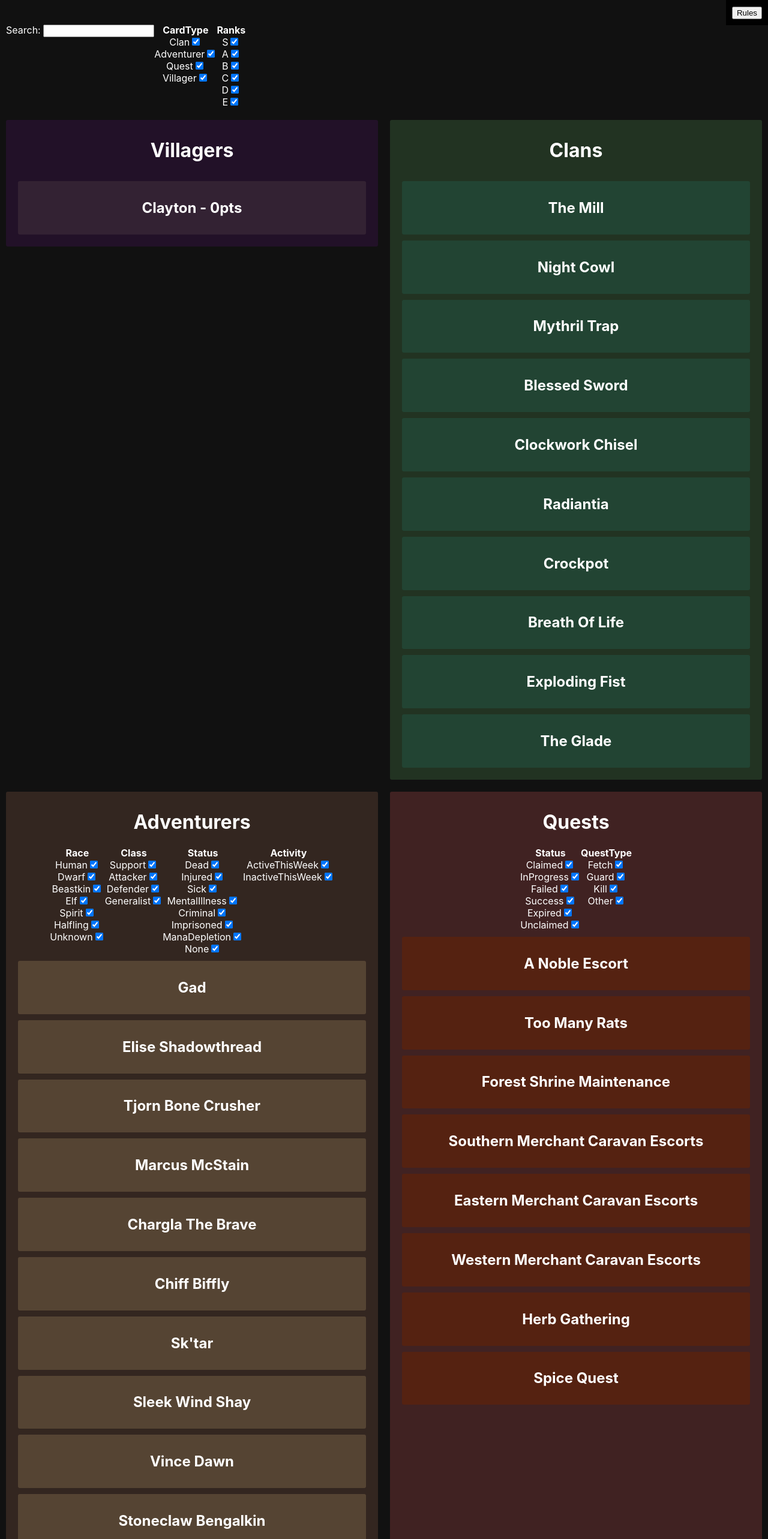
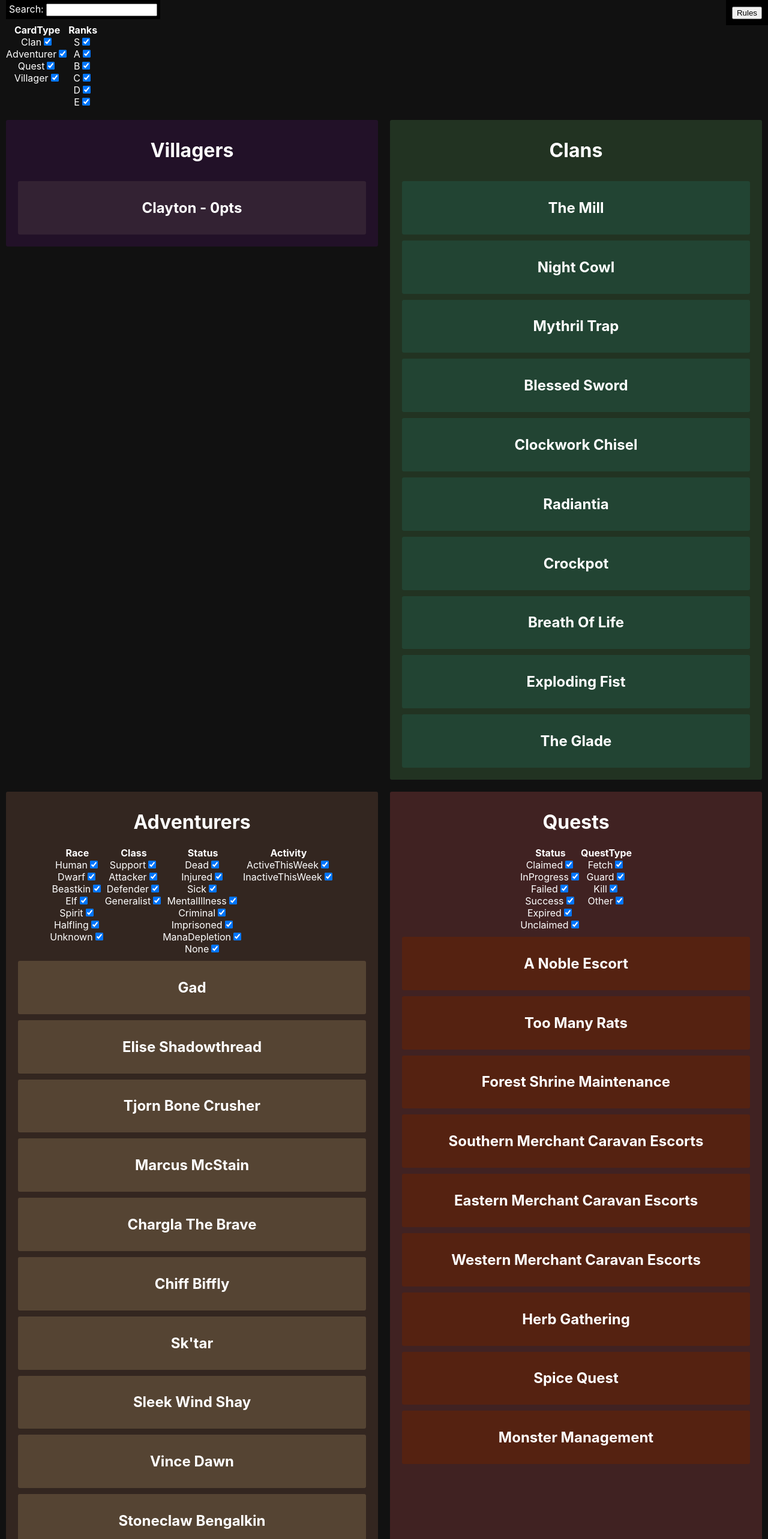
Before and after one commit to claytonweller/fantasy, a React (Create React App) app: page / in a window 1280 px wide. Shown: the top 2566 px of the page at 60% size. Built offline with nearby package versions, Linux system fonts and the light colour scheme.

Commit message:
Search box always visible

```diff
--- a/src/components/Search.tsx
+++ b/src/components/Search.tsx
@@ -25,7 +25,14 @@ export default function Search(props:{
       justifyItems: 'center',
       padding: '40px 10px 10px 10px'
     }}>
-      <div>
+      <div style={{
+        position: 'fixed',
+        top: 0,
+        backgroundColor: 'black',
+        zIndex: 1000,
+        // margin: '5px',
+        padding: '5px'
+      }}>
         <label htmlFor='searchText'>Search: </label>
         <input
           id='searchText'
--- a/src/data/raw/adventurers.ts
+++ b/src/data/raw/adventurers.ts
@@ -82,6 +82,11 @@ export const rawAdventurers:IRawAdventurer[] = [
     status: [],
     traits: [],
     questParties: [
+      {
+        partyId: 'p3-q1-7',
+        metrics:[
+        ]
+      },
     ]
   },
   {
@@ -97,6 +102,11 @@ export const rawAdventurers:IRawAdventurer[] = [
     status: [],
     traits: [],
     questParties: [
+      {
+        partyId: 'p3-q1-7',
+        metrics:[
+        ]
+      },
     ]
   },
   {
@@ -178,6 +188,11 @@ export const rawAdventurers:IRawAdventurer[] = [
     status: [],
     traits: [],
     questParties: [
+      {
+        partyId: 'p1-q1-7',
+        metrics:[
+        ]
+      },
     ]
   },
   {
@@ -288,6 +303,12 @@ export const rawAdventurers:IRawAdventurer[] = [
     status: [],
     traits: [],
     questParties: [
+      {
+        partyId: 'p4-q1-7',
+        metrics:[
+
+        ]
+      },
     ]
   },
   {
@@ -325,13 +346,19 @@ export const rawAdventurers:IRawAdventurer[] = [
     races: [AdventurerRaces.Human],
     rank: Ranks.C,
     class: AdventurerClasses.Generalist,
-    className: 'The Fixer',
+    className: 'Sun Priestess',
     bio: `The newest addition to the Blessed Sword Clan. She's young but shows great potential.`,
     clanId: 'c4',
     nicknames: [],
     status: [],
     traits: [],
     questParties: [
+      {
+        partyId: 'p4-q1-7',
+        metrics:[
+
+        ]
+      },
     ]
   },
   {
@@ -947,6 +974,12 @@ export const rawAdventurers:IRawAdventurer[] = [
     status: [],
     traits: [],
     questParties: [
+      {
+        partyId: 'p2-q1-4',
+        metrics:[
+
+        ]
+      },
     ]
   },
   {
@@ -1205,6 +1238,11 @@ export const rawAdventurers:IRawAdventurer[] = [
     status: [],
     traits: [],
     questParties: [
+      {
+        partyId: 'p2-q1-7',
+        metrics:[
+        ]
+      },
     ]
   },
 ]
--- a/src/data/raw/quests.ts
+++ b/src/data/raw/quests.ts
@@ -228,6 +228,56 @@ export const rawQuests: IRawQuest[] = [
       },
     ]
   },
+  {
+    id: 'q1-7',
+    name:'Monster Management',
+    reward: 200,
+    postedWeek: 1,
+    claimType: QuestClaimType.Individual,
+    questType: QuestTypes.Kill,
+    questRank: Ranks.C,
+    postedBy: 'Trade Guild',
+    description: `Since we'll be having many people from the region coming to Morton we should make the roads safer by culling the local monster numbers.`,
+    // Composite
+    parties:[
+      {
+        id: 'p1-q1-7',
+        startWeek: 1,
+        status: QuestStatus.Claimed,
+        // endWeek: number,
+        metrics:[
+
+        ]
+      },
+      {
+        id: 'p2-q1-7',
+        startWeek: 1,
+        status: QuestStatus.Claimed,
+        // endWeek: number,
+        metrics:[
+
+        ]
+      },
+      {
+        id: 'p3-q1-7',
+        startWeek: 1,
+        status: QuestStatus.Claimed,
+        // endWeek: number,
+        metrics:[
+
+        ]
+      },
+      {
+        id: 'p4-q1-7',
+        startWeek: 1,
+        status: QuestStatus.Claimed,
+        // endWeek: number,
+        metrics:[
+
+        ]
+      },
+    ]
+  },
 ]
 
 export interface IRawQuest extends IDbQuest{
```
